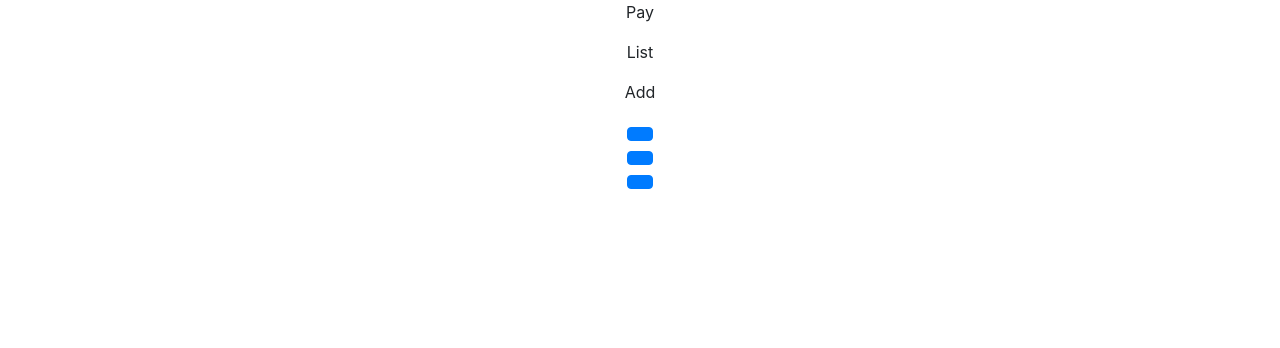
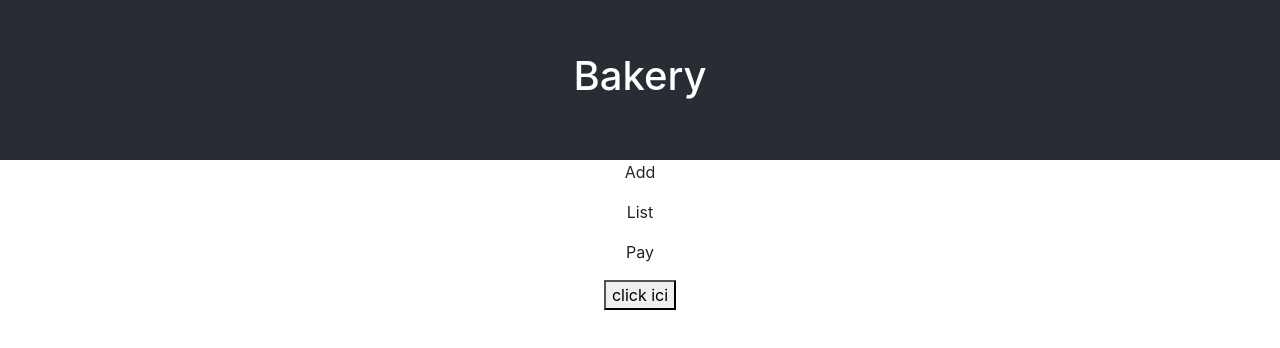
Before and after one commit to Raky-S/React, a React (Create React App) app in the folder react_bakery/: page / in a window 1280 px wide. Shown: the top 348 px of the page. Built offline with nearby package versions, Linux system fonts and the light colour scheme.

Commit message:
commit 7

```diff
--- a/react_bakery/src/App.css
+++ b/react_bakery/src/App.css
@@ -10,7 +10,7 @@
 
 .App-header {
   background-color: #282c34;
-  min-height: 100vh;
+  min-height: 20vh;
   display: flex;
   flex-direction: column;
   align-items: center;
--- a/react_bakery/src/App.js
+++ b/react_bakery/src/App.js
@@ -1,34 +1,58 @@
-import React, { Component } from 'react';
-import './App.css';
-import 'bootstrap/dist/css/bootstrap.min.css';
-import Pay from './components/Pay'
-import List from './components/List'
-import Add from './components/Add'
-import Button from './components/core/Button'
+import React, { Component } from "react";
+import "./App.css";
+import "bootstrap/dist/css/bootstrap.min.css";
+import Pay from "./components/Pay";
+import List from "./components/List";
+import Add from "./components/Add";
+import Button from "./components/core/Button";
 
 
 
 class App extends Component {
 
+  constructor() {
+    super();
+    this.sayHello = this.sayHello.bind(this);
+  }
 
 
 
   state = {
-    activeTab : 'add',
-    items : [],
-};
+    activeTab: Add,
+    items: [],
+  };
 
 
+
+ sayHello() {
+
+
+      let hey ='hey hey'
+      alert(hey)
+      return hey;
+
+  }
 
   render() {
     return (
       <div className="App">
-       <Pay/>
-       <List/>
-       <Add/>
-       <Button children="Add" isSelected onClick>Add</Button>
-       <Button children isSelected onClick>List</Button>
-       <Button children isSelected onClick>Pay</Button>
+        <div className="App-header">
+          <h1>Bakery</h1>
+        </div>
+        <Add />
+        <List />
+        <Pay />
+
+<button onClick ={this.sayHello}>click ici </button>
+        {/* <Button children="Add" isSelected onClick ={this.sayHello} > */}
+          {/* {this.state.activeTab} */}
+        {/* </Button> */}
+        {/* <Button children="List" isSelected onClick>
+
+        </Button>
+        <Button children="Pay" isSelected onClick>
+
+        </Button> */}
       </div>
     );
   }
--- a/react_bakery/src/components/Add.js
+++ b/react_bakery/src/components/Add.js
@@ -15,6 +15,7 @@ class Add extends Component {
     return (
       <div >
        <p>Add</p>
+{this.props.children}
       </div>
     );
   }
--- a/react_bakery/src/components/core/Button.js
+++ b/react_bakery/src/components/core/Button.js
@@ -3,10 +3,12 @@ import React, { Component } from 'react';
 
 class Button extends Component {
 
+
+
     render () {
         return (
             <div>
-                <button className= "btn btn-primary" onMouseOver="btn btn-secondary" children isSelected onClick ></button>
+                <button className= "btn btn-primary" /*onMouseOver="btn btn-secondary"*/ children isSelected onClick >{this.props.children}</button>
             </div>
         )
     }
```
Also changed, not shown: 1 other file (tests, documents, lock files or other folders).
